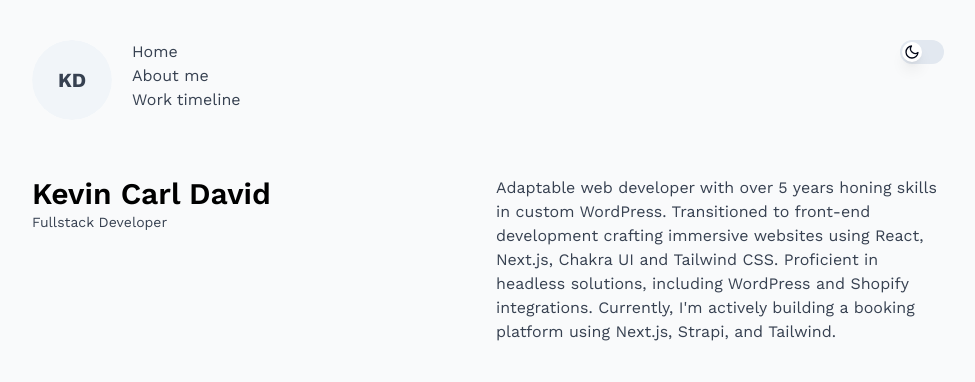
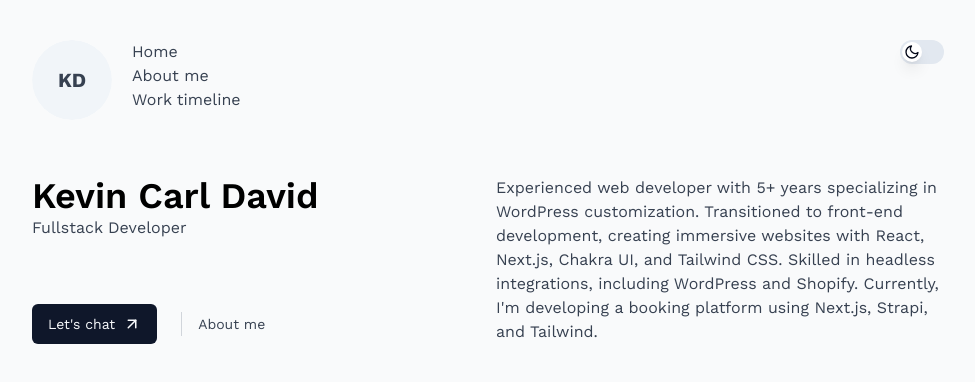
Before and after one commit to kevincarld/kcd-portfolio, a Next.js app: page / in a window 1280 px wide. Shown: the top 382 px of the page, without its empty margins (152-1127 px from the left). Built offline with nearby package versions, Linux system fonts and the light colour scheme.

Commit message:
finalise intro

```diff
--- a/package.json
+++ b/package.json
@@ -16,6 +16,7 @@
   },
   "dependencies": {
     "@radix-ui/react-avatar": "^1.0.3",
+    "@radix-ui/react-slot": "^1.0.2",
     "@radix-ui/react-switch": "^1.0.3",
     "@types/node": "20.5.1",
     "@types/react": "18.2.20",
--- a/src/app/(components)/intro/intro.tsx
+++ b/src/app/(components)/intro/intro.tsx
@@ -1,21 +1,49 @@
+import { Button } from "../ui/button";
+import Link from "next/link";
+
 export default function Intro() {
   return (
     <section className="container py-8 md:flex md:justify-between md:py-14">
-      <div>
-        <h1 className="capitalize text-black dark:text-white font-semibold text-3xl">
+      <div className="md:flex md:flex-col">
+        <h1 className="capitalize text-black dark:text-white font-semibold text-3xl lg:text-4xl">
           kevin carl david
         </h1>
-        <h2 className="text-sm">Fullstack Developer</h2>
+        <h2 className="text-sm lg:text-base">Fullstack Developer</h2>
+
+        <div className="hidden md:flex flex-1 items-end">
+          <div className="flex flex-1 items-center">
+            <a href="mailto:kevincarld@gmail.com">
+              <Button variant="default">Let's chat</Button>
+            </a>
+
+            <span className="bg-gray-300 h-6 w-px ml-6" />
+
+            <Link href="/about-me">
+              <Button variant={"ghost"}>About me</Button>
+            </Link>
+          </div>
+        </div>
       </div>
 
-      <p className="py-8 max-w-md md:pt-0">
-        Adaptable web developer with over 5 years honing skills in custom
-        WordPress. Transitioned to front-end development crafting immersive
-        websites using React, Next.js, Chakra UI and Tailwind CSS. Proficient in
-        headless solutions, including WordPress and Shopify integrations.
-        Currently, I'm actively building a booking platform using Next.js,
-        Strapi, and Tailwind.
+      <p className="py-8 max-w-md md:py-0">
+        Experienced web developer with 5+ years specializing in WordPress
+        customization. Transitioned to front-end development, creating immersive
+        websites with React, Next.js, Chakra UI, and Tailwind CSS. Skilled in
+        headless integrations, including WordPress and Shopify. Currently, I'm
+        developing a booking platform using Next.js, Strapi, and Tailwind.
       </p>
+
+      <div className="flex items-center md:hidden">
+        <a href="mailto:kevincarld@gmail.com">
+          <Button variant="default">Let's chat</Button>
+        </a>
+
+        <span className="bg-gray-300 h-6 w-px ml-6" />
+
+        <Link href="/about-me">
+          <Button variant={"ghost"}>About me</Button>
+        </Link>
+      </div>
     </section>
   );
 }
--- /dev/null
+++ b/src/app/(components)/ui/button.tsx
@@ -0,0 +1,63 @@
+import * as React from "react";
+import { Slot } from "@radix-ui/react-slot";
+import { cva, type VariantProps } from "class-variance-authority";
+import { FiArrowUpRight } from "react-icons/fi";
+
+import { cn } from "@/lib/utils";
+
+const buttonVariants = cva(
+  "inline-flex items-center justify-center rounded-md text-sm ring-offset-white transition-colors focus-visible:outline-none focus-visible:ring-2 focus-visible:ring-slate-950 focus-visible:ring-offset-2 disabled:pointer-events-none disabled:opacity-50 dark:ring-offset-slate-950 dark:focus-visible:ring-slate-300",
+  {
+    variants: {
+      variant: {
+        default:
+          "bg-slate-900 text-slate-50 hover:bg-slate-900/90 dark:bg-slate-50 dark:text-slate-900 dark:hover:bg-slate-50/90",
+        destructive:
+          "bg-red-500 text-slate-50 hover:bg-red-500/90 dark:bg-red-900 dark:text-slate-50 dark:hover:bg-red-900/90",
+        outline:
+          "border border-slate-200 bg-white hover:bg-slate-100 hover:text-slate-900 dark:border-slate-800 dark:bg-slate-950 dark:hover:bg-slate-800 dark:hover:text-slate-50",
+        secondary:
+          "bg-slate-100 text-slate-900 hover:bg-slate-100/80 dark:bg-slate-800 dark:text-slate-50 dark:hover:bg-slate-800/80",
+        ghost: "hover:text-slate-900 dark:hover:text-slate-50",
+        link: "text-slate-900 underline-offset-4 hover:underline dark:text-slate-50",
+      },
+      size: {
+        default: "h-10 px-4 py-2",
+        sm: "h-9 rounded-md px-3",
+        lg: "h-11 rounded-md px-8",
+        icon: "h-10 w-10",
+      },
+    },
+    defaultVariants: {
+      variant: "default",
+      size: "default",
+    },
+  }
+);
+
+export interface ButtonProps
+  extends React.ButtonHTMLAttributes<HTMLButtonElement>,
+    VariantProps<typeof buttonVariants> {
+  asChild?: boolean;
+}
+
+const Button = React.forwardRef<HTMLButtonElement, ButtonProps>(
+  ({ className, variant, size, children, asChild = false, ...props }, ref) => {
+    const Comp = asChild ? Slot : "button";
+    return (
+      <Comp
+        className={cn(buttonVariants({ variant, size, className }))}
+        ref={ref}
+        {...props}
+      >
+        {children}
+        {variant === "default" && (
+          <FiArrowUpRight className="text-lg ml-2 font-light" />
+        )}
+      </Comp>
+    );
+  }
+);
+Button.displayName = "Button";
+
+export { Button, buttonVariants };
```
Also changed, not shown: 1 other file (tests, documents, lock files or other folders).
